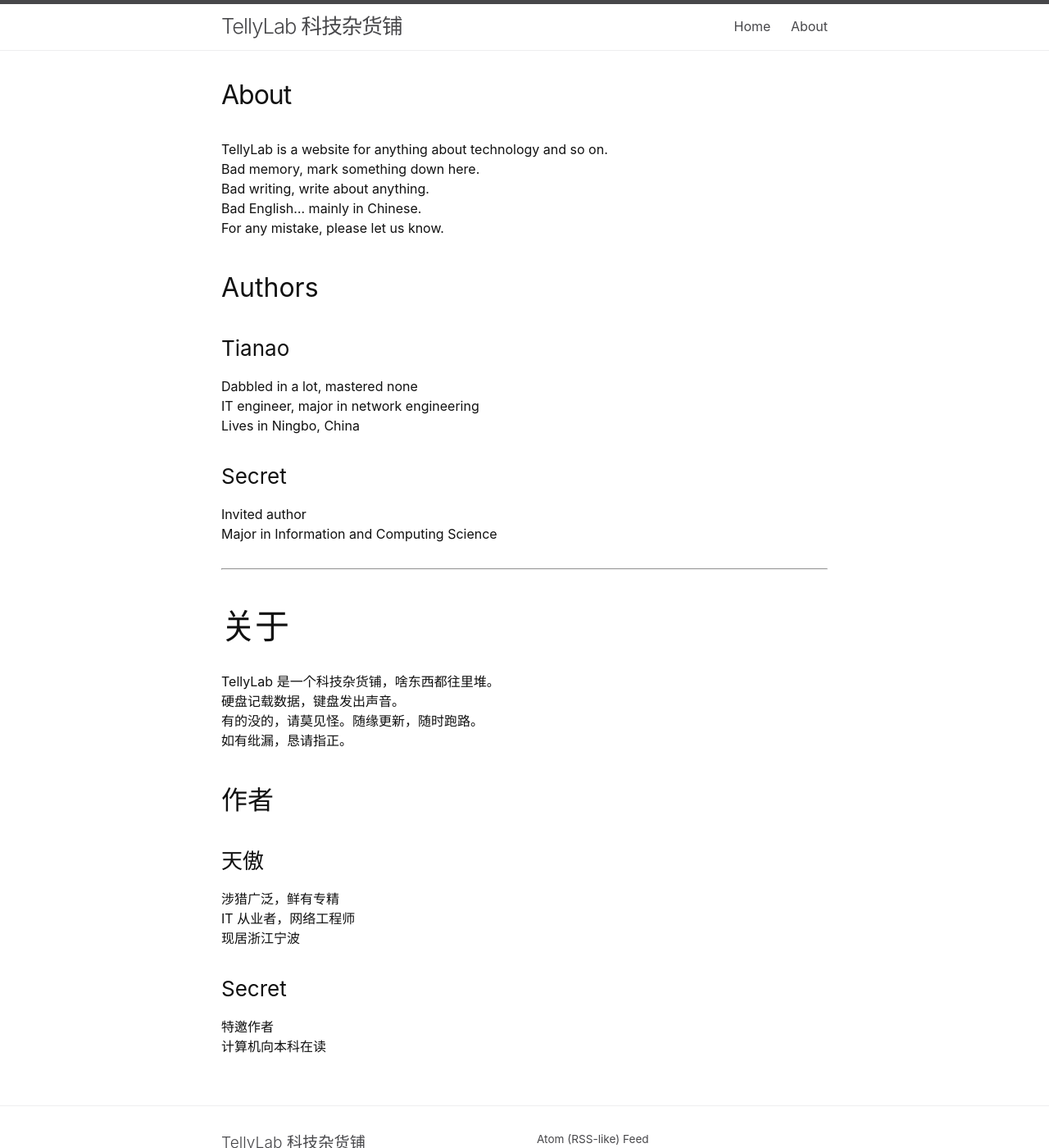
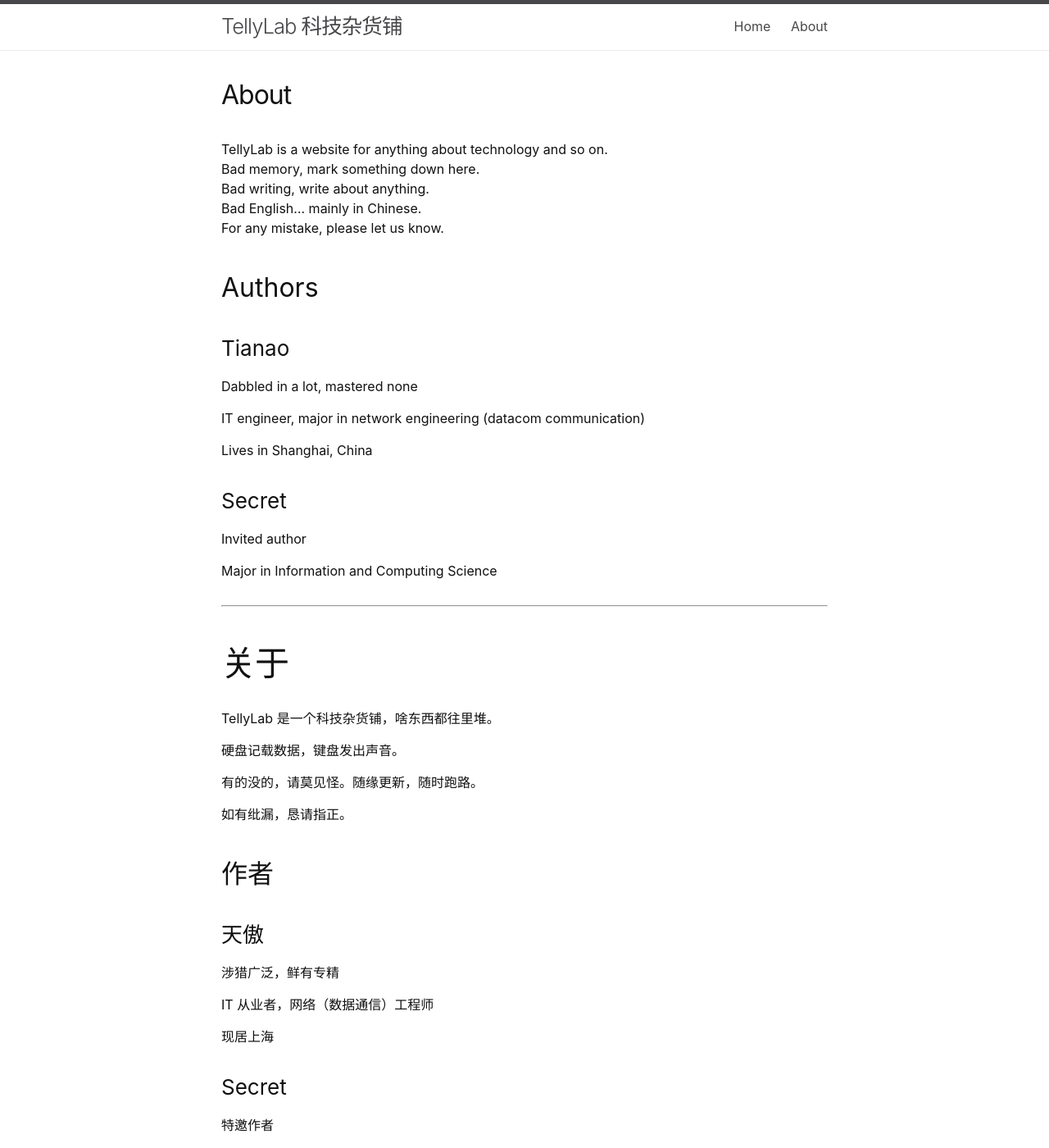
Before and after one commit to TellyLab/tellylab.com, a Jekyll site: the page built from about.md, in a window 1280 px wide and 1400 px high. Shown: the whole window at 82% size. Built offline with Jekyll 4.4.1, drawn with Linux system fonts in a browser that asks for light colours.

Commit message:
Update about.md

```diff
--- a/about.md
+++ b/about.md
@@ -14,12 +14,15 @@
 ### Tianao
 
 Dabbled in a lot, mastered none
-IT engineer, major in network engineering
-Lives in Ningbo, China
+
+IT engineer, major in network engineering (datacom communication)
+
+Lives in Shanghai, China
 
 ### Secret
 
 Invited author
+
 Major in Information and Computing Science
 
 ---
@@ -27,8 +30,11 @@
 # 关于
 
 TellyLab 是一个科技杂货铺，啥东西都往里堆。
+
 硬盘记载数据，键盘发出声音。
+
 有的没的，请莫见怪。随缘更新，随时跑路。
+
 如有纰漏，恳请指正。
 
 ## 作者
@@ -36,10 +42,13 @@
 ### 天傲
 
 涉猎广泛，鲜有专精
-IT 从业者，网络工程师
-现居浙江宁波
+
+IT 从业者，网络（数据通信）工程师
+
+现居上海
 
 ### Secret
 
 特邀作者
+
 计算机向本科在读
```
